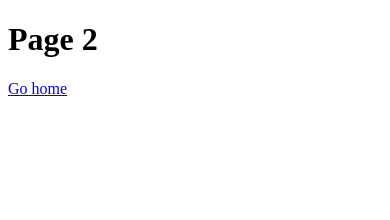
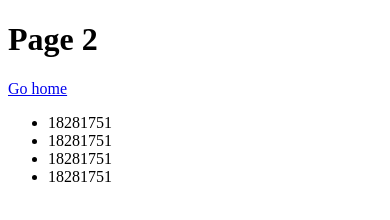
Before and after one commit to vetaluga/gitCBSlesson, a plain HTML site: page page2.html in a window 390 px wide. Drawn offline with Linux system fonts and the light colour scheme.

Commit message:
add list phones

```diff
--- a/page2.html
+++ b/page2.html
@@ -8,5 +8,11 @@
 <body>
     <h1>Page 2</h1>
     <a href="index.html">Go home</a>
+    <ul>
+        <li>18281751</li>
+        <li>18281751</li>
+        <li>18281751</li>
+        <li>18281751</li>
+    </ul>
 </body>
 </html>
```
